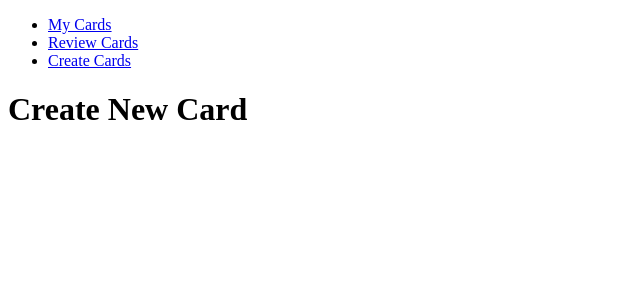
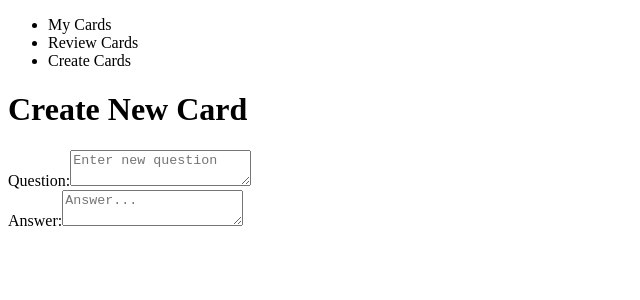
Before and after one commit to marcnicdao/react-flash-cards-pt, a React app: page / in a window 1280 px wide. Both pictures are taken after a click on the item "Create Cards". Shown: the top 300 px of the page, without its empty margins (0-640 px from the left). Built offline with nearby package versions, Linux system fonts and the light colour scheme; the HTML template or start-up script is replaced by a standard one.

Commit message:
added text area for client in put

```diff
--- a/src/components/app.jsx
+++ b/src/components/app.jsx
@@ -8,9 +8,11 @@ export default class App extends Component{
     constructor(props){
         super(props)
         this.state = {
-            view: 'view-cards'
+            view: 'view-cards',
+            cards: []
         }
         this.setView = this.setView.bind(this)
+        this.addCard = this.addCard.bind(this)
     }
 
     setView(newView){
@@ -21,7 +23,7 @@ export default class App extends Component{
         const {view} = this.state
         switch(view){
             case 'create-card':
-                return <CreateCard />;
+                return <CreateCard addCard={this.addCard}/>;
             case 'review-cards':
                 return <ReviewCards />;
             case 'view-cards':
@@ -31,11 +33,27 @@ export default class App extends Component{
         }
     }
 
+    addCard(card){
+        const {cards} = this.state
+        this.setState(
+            {cards: cards.concat(card)},
+            this.saveCards()
+        )
+
+    }
+
+    saveCards(){
+        const {cards} = this.state
+        localStorage.setItem('flash-cards', JSON.stringify(cards))
+    }
+
     render(){
+        console.log('waht')
+        console.log('Cards From App:', this.state.cards)
         const {navItems} = this.props
         const {view} = this.state
         return(
-            <div>
+            <div className='col-6'>
                 <Nav setView={this.setView}
                     navItems={navItems}
                     view={view}/>
--- a/src/components/create-card.jsx
+++ b/src/components/create-card.jsx
@@ -3,7 +3,26 @@ import React, { Component } from 'react'
 export default class CreateCard extends Component {
     render() {
         return (
-            <h1 className="text-center">Create New Card</h1>
+            <div>
+                <h1 className="text-center">Create New Card</h1>
+                <form>
+                    <div className="form-group">
+                        <label htmlFor="question">Question:</label>
+                        <textarea type="text"
+                        class="form-control"
+                        id="question"
+                        placeholder="Enter new question"/>
+                    </div>
+                    <div className="form-group">
+                        <label htmlFor="answer">Answer:</label>
+                        <textarea type="email"
+                        class="form-control"
+                        id="answer"
+                        placeholder="Answer..."/>
+                    </div>
+
+                </form>
+            </div>
         )
     }
 }
--- a/src/components/nav.jsx
+++ b/src/components/nav.jsx
@@ -9,8 +9,8 @@ export default class Nav extends Component{
             ? `nav-link active`
             : 'nav-link'
             return(
-                <li className='nav-item' onClick={() => setView(item.view)}>
-                    <a className={liClass} href="#">{item.text}</a>
+                <li key={item.view} className='nav-item' onClick={() => setView(item.view)}>
+                    <a className={liClass}>{item.text}</a>
                 </li>
             )
         })
--- a/src/components/review-cards.jsx
+++ b/src/components/review-cards.jsx
@@ -1,9 +1,6 @@
 import React, { Component } from 'react'
 
 export default class ReviewCards extends Component {
-    componentDidMount(){
-
-    }
 
     render() {
         return (
--- a/src/index.js
+++ b/src/index.js
@@ -18,6 +18,8 @@ const navItems = [
 ]
 
 ReactDOM.render(
-    <App navItems={navItems}/>,
+    <div className='d-flex justify-content-center'>
+        <App navItems={navItems}/>
+    </div>,
     document.getElementById('root')
 )
```
